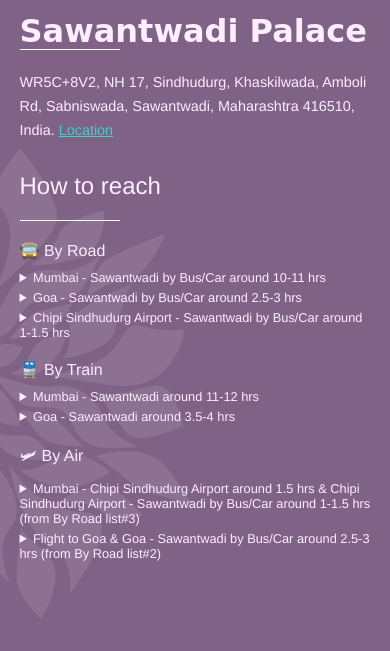
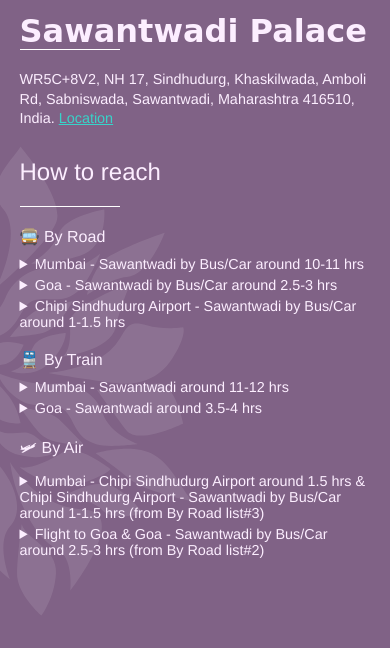
Before and after one commit to aniruddhashevle/jayshree-aniruddha-wedding, a plain HTML site: page index.html in a window 390 px wide. Shown: the part 2931-3582 px from the top of the page. Drawn offline with nearby package versions, Linux system fonts and the light colour scheme.

Commit message:
feat: update font relate

```diff
--- a/assets/css/style.css
+++ b/assets/css/style.css
@@ -367,6 +367,7 @@ img.slider-img {
     width: auto;
     min-width: auto;
     font-size: .9rem;
+    line-height: 1.2rem;
   }
 
   .sawantwadi-palace-img-wrapper {
@@ -392,6 +393,6 @@ img.slider-img {
   }
 
   .location ul li {
-    font-size: .8rem;
+    font-size: .9rem;
   }
 }
```
